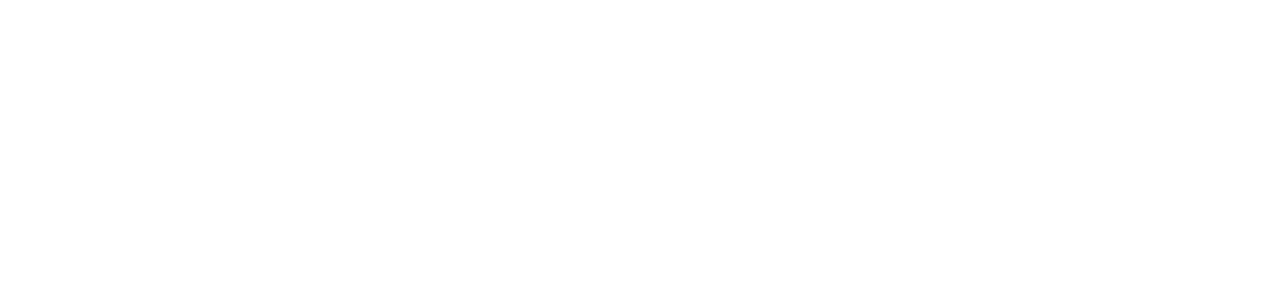
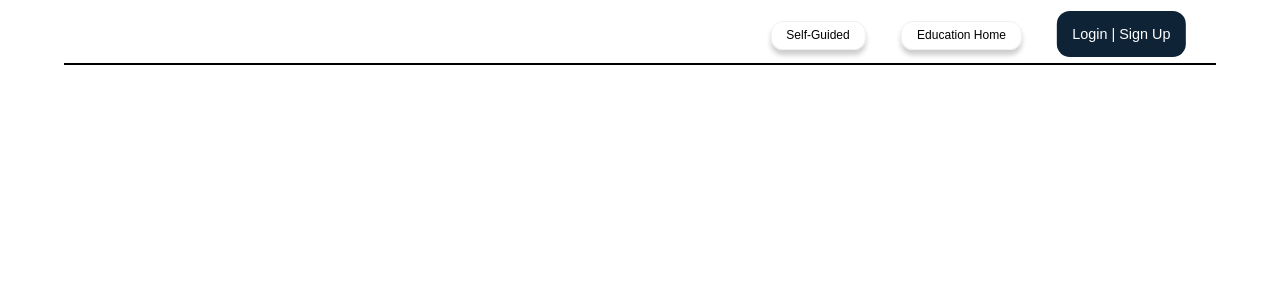
Before and after one commit to GuardianInferno/excelCode-frontend, a Nuxt app in the folder excelCode/: page / in a window 1280 px wide. Shown: the top 300 px of the page. Built offline with nearby package versions, Linux system fonts and the light colour scheme.

Commit message:
set upp navbar

```diff
--- /dev/null
+++ b/excelCode/components/navbar.vue
@@ -0,0 +1,66 @@
+<template>
+  <section id="navbar">
+    <div class="nav-container">
+        <NuxtLink class="route" to="/">Self-Guided</NuxtLink>
+        <NuxtLink class="route" to="/">Education Home</NuxtLink>
+        <div id="login">
+            <NuxtLink class="login" to="/">Login | Sign Up</NuxtLink>
+        </div>
+    </div>
+  </section>
+</template>
+
+<script>
+export default {};
+</script>
+
+<style>
+#navbar{
+    display: flex;
+    flex-direction: row;
+    /* left: 0;
+    top: 0; */
+    position: fixed;
+    width: 88vw;
+    align-items: center;
+    /* justify-content: space-around; */
+    border-bottom: 2px solid black;
+    /* padding: 1rem 4rem; */
+    margin-left: 3.5rem;
+    /* margin-right: 3rem; */
+    padding: 0.8rem;
+    /* background: red; */
+}
+
+.nav-container{
+    transform: translateX(150%);
+    display: flex;
+    width: 40%;
+    justify-content: space-around;
+    font-family: Arial, Helvetica, sans-serif;
+}
+
+.route{
+    text-decoration: none;
+    font-size: 0.75rem;
+    color: black;
+    border: 1px solid #EFEFF0;
+    border-radius: 12px;
+    padding: 6.5px 15px;
+    box-shadow: 0 5px 5px rgba(0,0,0,0.20);
+
+}
+
+#login{
+    margin-top: 0.25rem;
+}
+
+.login{
+    font-size: 0.9rem;
+    color: white;
+    background-color: #0F2337;
+    text-decoration: none;
+    padding: 15px 15px;
+    border-radius: 13px;
+}
+</style>
--- /dev/null
+++ b/excelCode/layouts/default.vue
@@ -0,0 +1,16 @@
+<template>
+  <div>
+      <navbar/>
+      <NuxtPage/>
+  </div>
+</template>
+
+<script>
+export default {
+
+}
+</script>
+
+<style>
+
+</style>
--- a/excelCode/nuxt.config.ts
+++ b/excelCode/nuxt.config.ts
@@ -2,5 +2,40 @@
 
 // https://v3.nuxtjs.org/api/configuration/nuxt.config
 export default defineNuxtConfig({
+    app:{
+        head: {
+          title: "ExcelCode",
+          htmlAttrs: {
+            lang: 'en',
+          },
+          meta: [
+            // <meta name="viewport" content="width=device-width, initial-scale=1">
+            { charset: 'utf-8' },
+            { name: 'viewport', content: 'width=device-width, initial-scale=1' },
+            { hid: 'description', name: 'description', content: '' },
+            { name: 'format-detection', content: 'telephone=no' },
+          ],
+          // script: [
 
+          //   ],
+          link: [
+
+          ],
+          components: true,
+          gsap: {
+            extraPlugins: {
+              scrollTo: true,
+              scrollTrigger: true,
+            },
+          },
+
+          // // please note that this is an area that is likely to change
+          // style: [
+
+          // ]
+        },
+
+
+
+       }
 })
```
Also changed, not shown: excelCode/assets/global.css (added).
